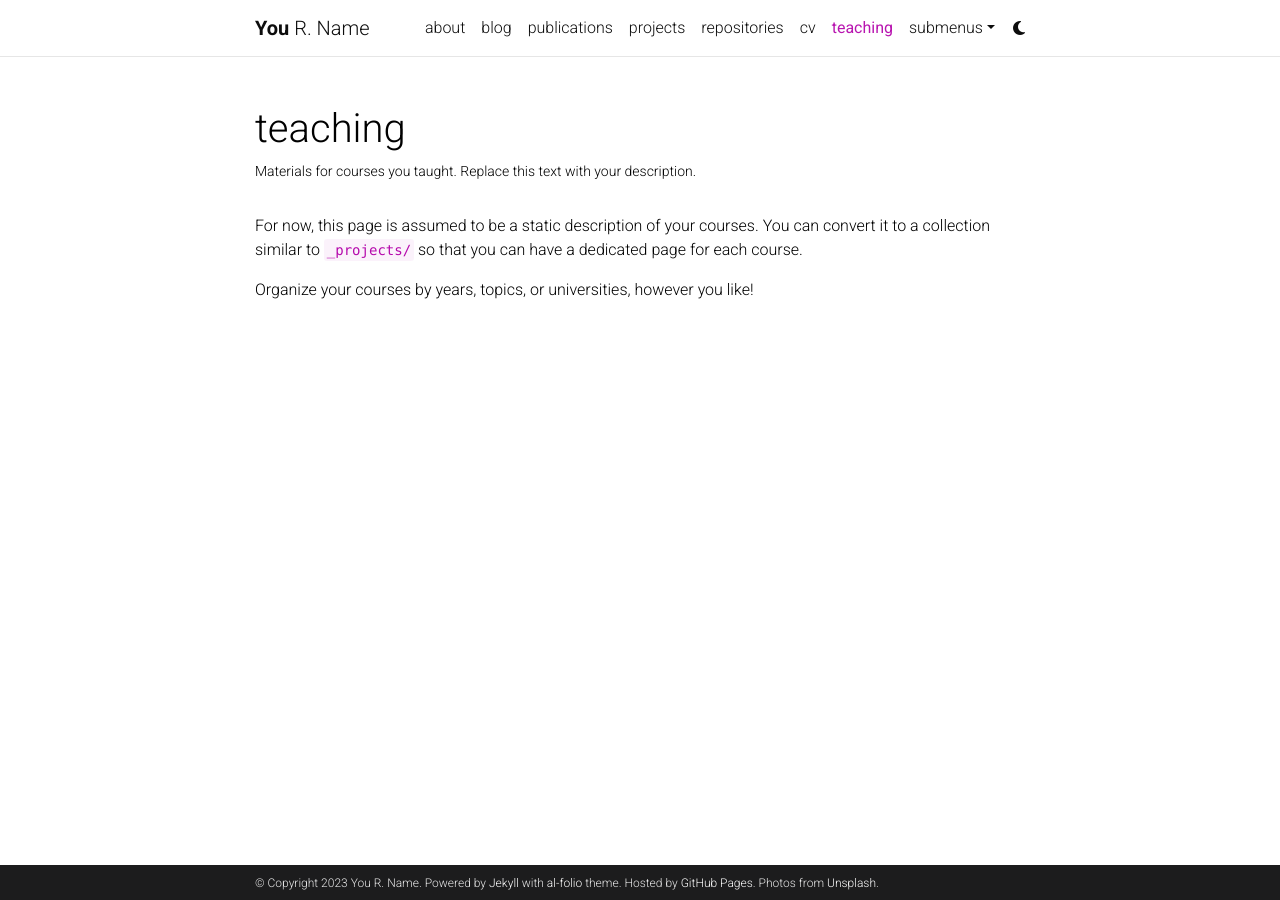
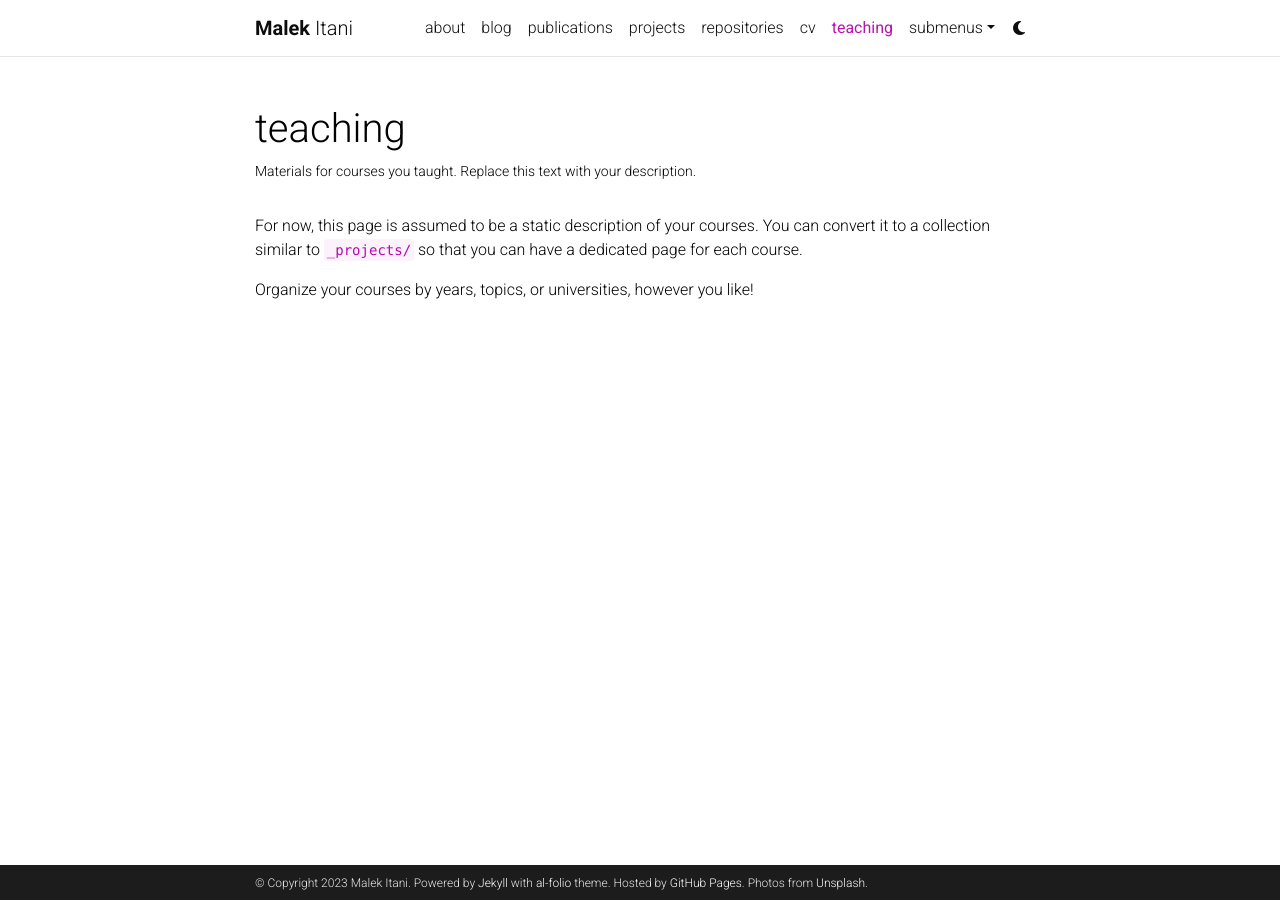
Before and after one commit to MalekItani/malekitani.github.io, a Jekyll site: the page built from _pages/teaching.md, in a window 1280 px wide. Built offline with Jekyll 4.4.1, drawn with Linux system fonts in a browser that asks for light colours; comment, search, counter and statistics services are not loaded; a style sheet for code colours, icons or effects is not loaded.

Commit message:
Basic updates

```diff
--- a/_config.yml
+++ b/_config.yml
@@ -3,10 +3,10 @@
 # -----------------------------------------------------------------------------
 
 title: blank # the website title (if blank, full name will be used instead)
-first_name: You
-middle_name: R.
-last_name: Name
-email: you@example.com
+first_name: Malek
+middle_name:
+last_name: Itani
+email: malek@cs.washington.edu
 description: > # the ">" symbol means to ignore newlines until "footer_text:"
   A simple, whitespace theme for academics. Based on [*folio](https://github.com/bogoli/-folio) design.
 footer_text: >
@@ -71,16 +71,16 @@
 # Social integration
 # -----------------------------------------------------------------------------
 
-github_username: # your GitHub user name
+github_username: MalekItani # your GitHub user name
 gitlab_username: # your GitLab user name
 twitter_username: # your Twitter handle
 mastodon_username: # your mastodon instance+username in the format instance.tld/@username
-linkedin_username: # your LinkedIn user name
+linkedin_username: malek-itani-9311ba197 # your LinkedIn user name
 telegram_username: # your Telegram user name
 scholar_userid: # your Google Scholar ID
 semanticscholar_id: # your Semantic Scholar ID
 whatsapp_number: # your WhatsApp number (full phone number in international format. Omit any zeroes, brackets, or dashes when adding the phone number in international format.)
-orcid_id: # your ORCID ID
+orcid_id: 0000-0002-3272-5183 # your ORCID ID
 medium_username: # your Medium username
 quora_username: # your Quora username
 publons_id: # your ID on Publons
```
